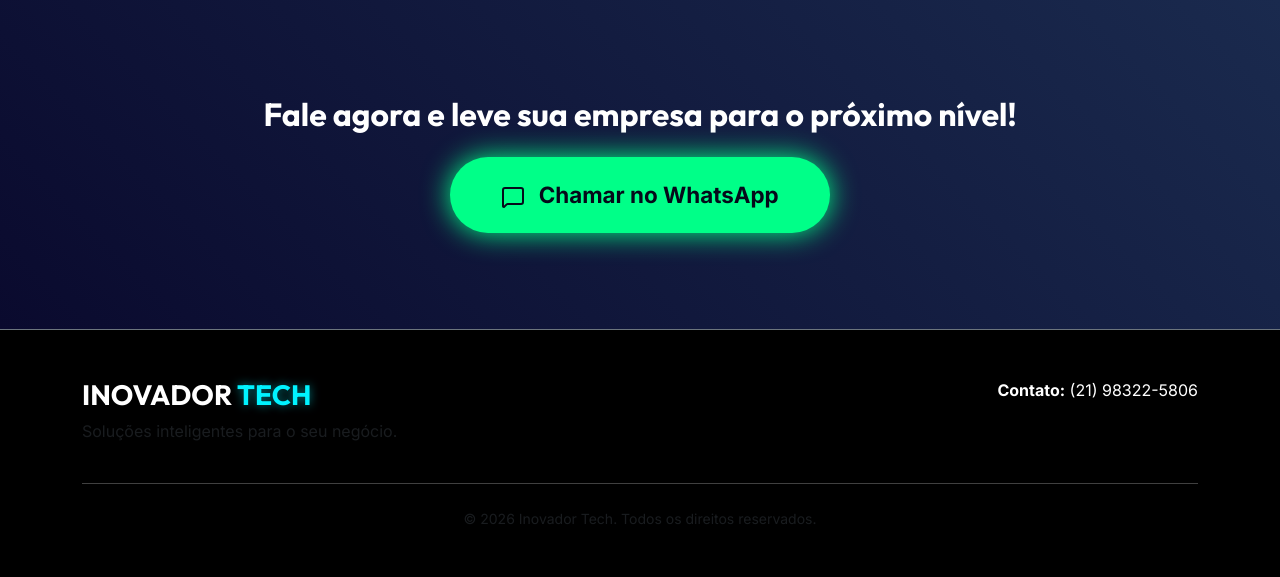
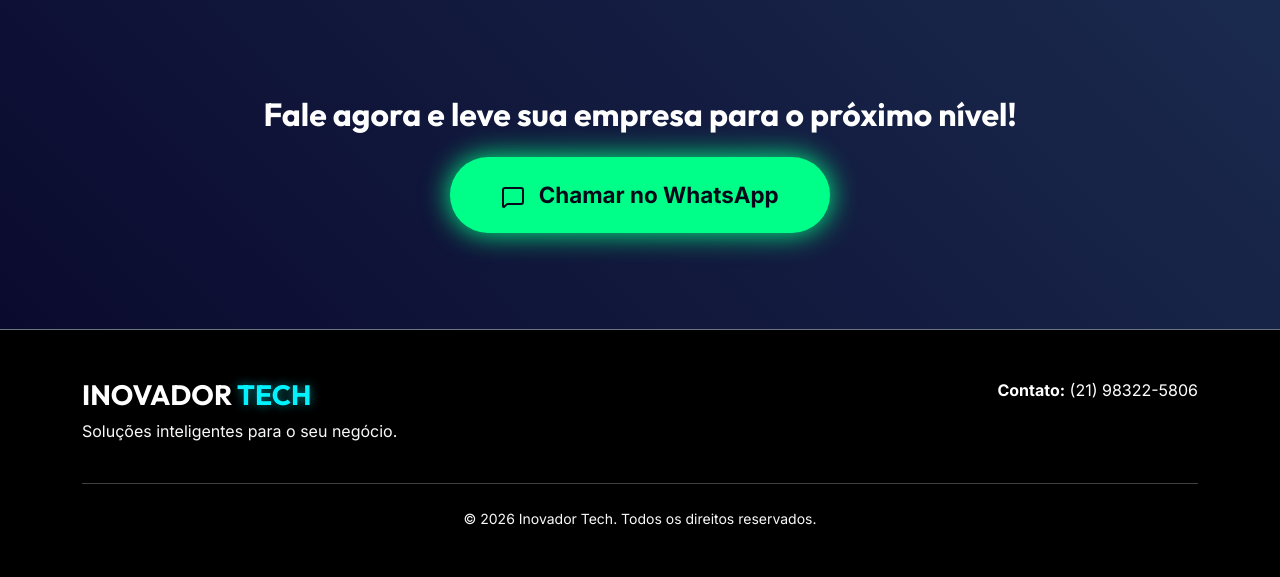
Before and after one commit to ninho10/inovador-tech, a Flask app: page / in a window 1280 px wide. Shown: the part 2809-3386 px from the top of the page. Run offline with Flask 3, Linux system fonts and the light colour scheme; some libraries are stand-ins or nearby versions.

Commit message:
style: clareamento dos textos do rodapé

```diff
--- a/templates/index.html
+++ b/templates/index.html
@@ -289,14 +289,14 @@
             <div class="row">
                 <div class="col-md-6 mb-4 mb-md-0">
                     <h3 class="footer-logo">INOVADOR <span class="text-neon-cyan">TECH</span></h3>
-                    <p class="text-muted">Soluções inteligentes para o seu negócio.</p>
+                    <p class="text-light">Soluções inteligentes para o seu negócio.</p>
                 </div>
                 <div class="col-md-6 text-md-end">
                     <p class="mb-1"><strong>Contato:</strong> (21) 98322-5806</p>
                 </div>
             </div>
             <hr class="my-4 op-2">
-            <div class="text-center text-muted small">
+            <div class="text-center text-light small">
                 &copy; 2026 Inovador Tech. Todos os direitos reservados.
             </div>
         </div>
```
